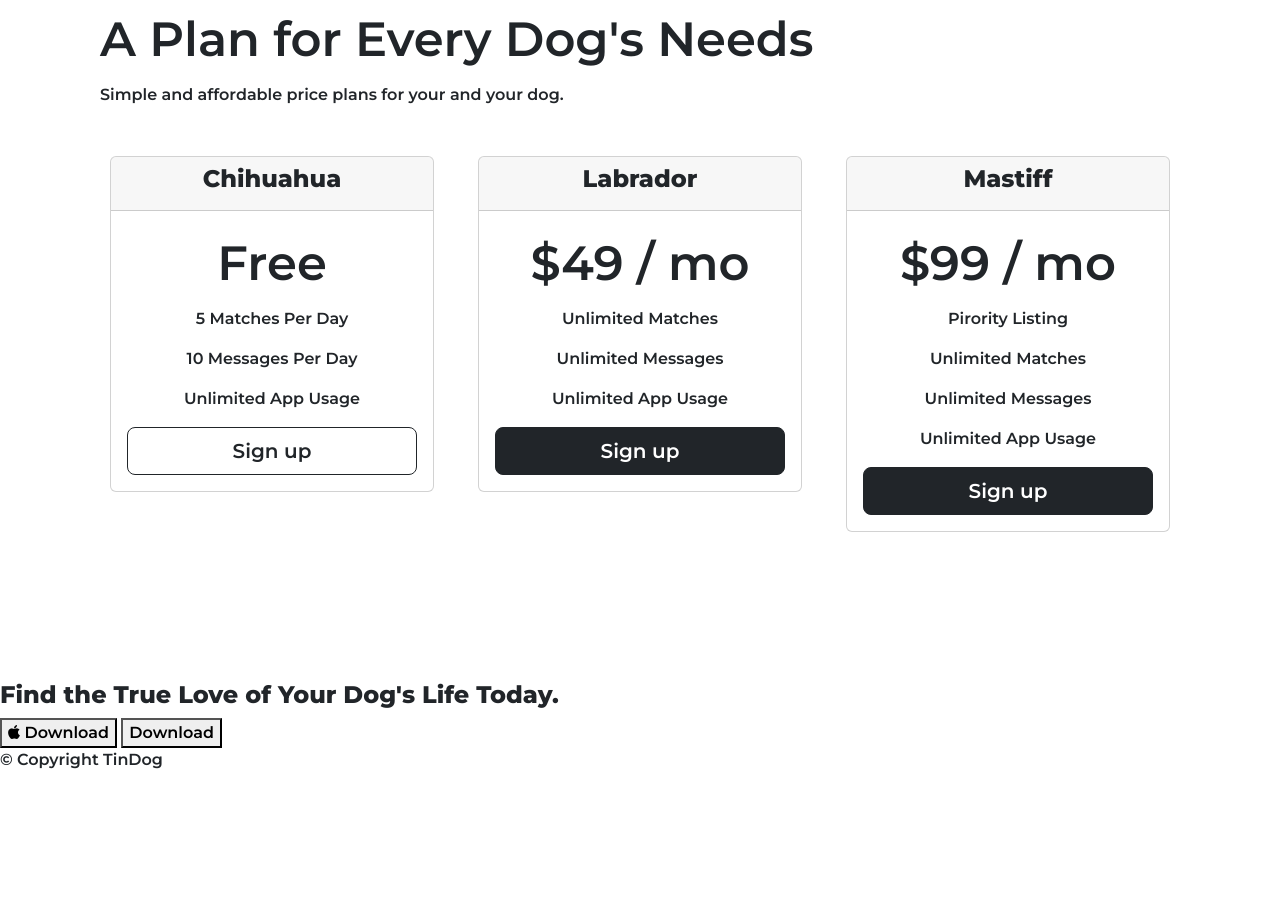
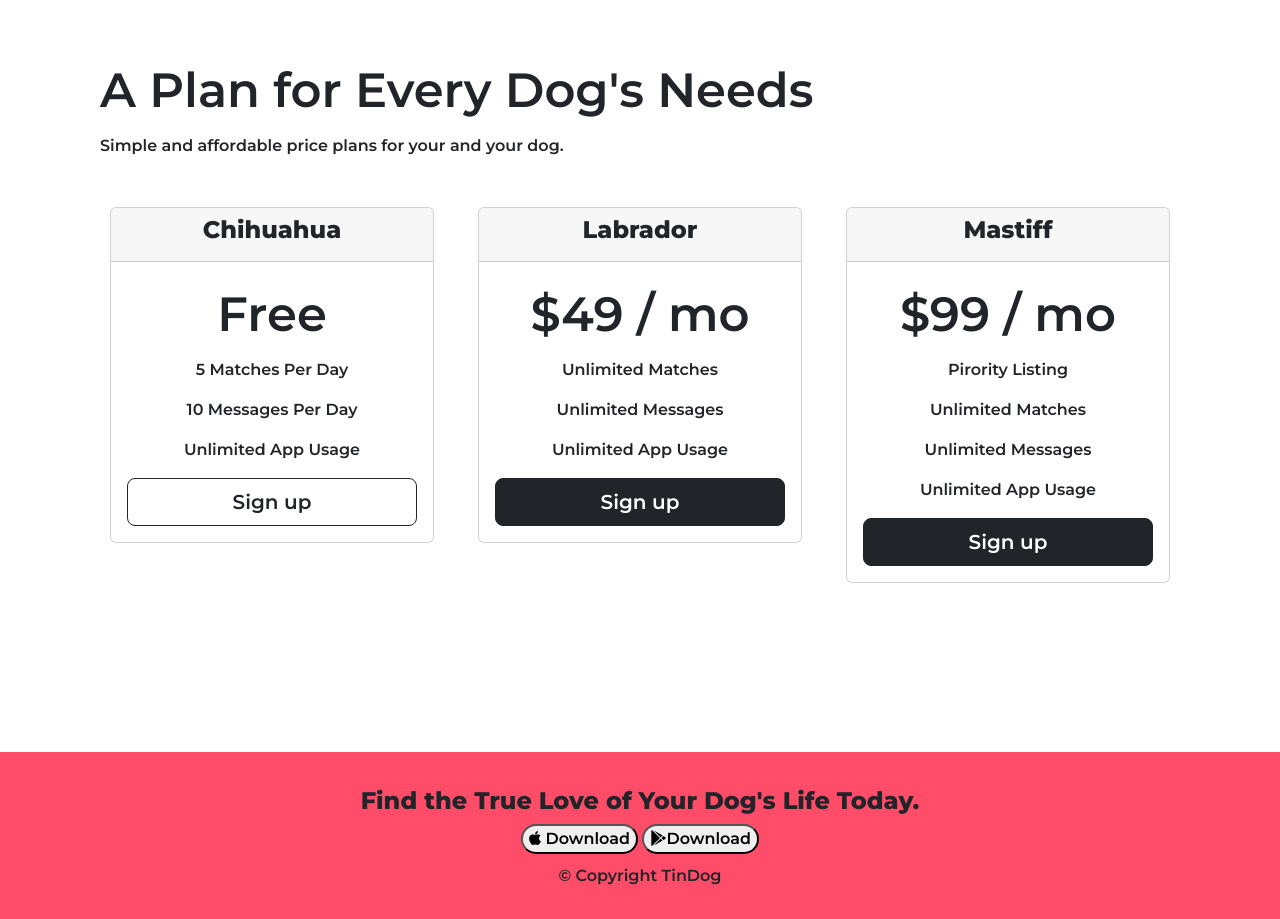
Before and after one commit to Gone21/TinDog-Start-master, a plain HTML site: page index.html in a window 1280 px wide. Shown: the part 1803-2722 px from the top of the page. Before the commit the page ends 2591 px from the top, so only its background shows below. Drawn offline with nearby package versions, Linux system fonts and the light colour scheme.

Commit message:
Finished

```diff
--- a/css/styles.css
+++ b/css/styles.css
@@ -1,5 +1,7 @@
 @import url('https://fonts.googleapis.com/css2?family=Montserrat:wght@600;700;800&family=Ubuntu:wght@400;500;700&display=swap');
-
+html {
+    margin:0
+}
 body {
 
     font-family: "Montserrat";
@@ -32,7 +34,7 @@ h2 {
 }
 
 .container-fluid {
-    padding: 3% 15%;
+    padding: 3% 15% 7%;
 }
 
 /* Navigation Bar */
@@ -71,7 +73,7 @@ h2 {
 /* Title Image */
 
 .title-image {
-    width: 20%;
+    width: 21.1%;
     transform: rotate(25deg);
     position:absolute;
 
@@ -148,3 +150,62 @@ h3 {
 .pricing-column {
     padding: 3% 2%;
 }
+
+/* Footer Section */
+
+#cta {
+    text-align: center;
+    padding: 15px;
+    position: relative;
+    top: 20px;
+    background-color: #ff4c68;
+}
+
+#cta h3 {
+    position:relative;
+    top: 20px;
+}
+
+#cta button {
+    position:relative;
+    top: 20px;
+    border-radius: 20px;
+}
+
+#footer{
+    text-align: center;
+    padding: 15px;
+    position: relative;
+    top:20px;
+    background-color: #ff4c68;
+    z-index: -1;
+}
+
+
+
+
+
+
+
+
+
+
+
+
+
+
+
+
+
+@media (max-width:1028px) {
+
+    #title {
+        text-align: center;
+    }
+
+    .title-image {
+        width: 80%;
+        position: static;
+        transform: rotate(0);
+    }
+}
--- a/index.html
+++ b/index.html
@@ -4,7 +4,7 @@
 <head>
   <meta charset="utf-8">
   <title>TinDog</title>
-
+  <link rel="icon" href="images/favicon.ico">
   <link href="https://cdn.jsdelivr.net/npm/bootstrap@5.2.3/dist/css/bootstrap.min.css" rel="stylesheet"
     integrity="sha384-rbsA2VBKQhggwzxH7pPCaAqO46MgnOM80zW1RWuH61DGLwZJEdK2Kadq2F9CUG65" crossorigin="anonymous">
   <link rel="stylesheet" href="css/styles.css">
@@ -204,7 +204,7 @@
 
     <h3>Find the True Love of Your Dog's Life Today.</h3>
     <button type="button"><i class="fa-brands fa-apple"></i> Download</button>
-    <button type="button">Download</button>
+    <button type="button"><i class="fa-brands fa-google-play"></i>Download</button>
 
   </section>
 
```
Also changed, not shown: images/favicon.ico (added), images/techcrunch.png (added).
